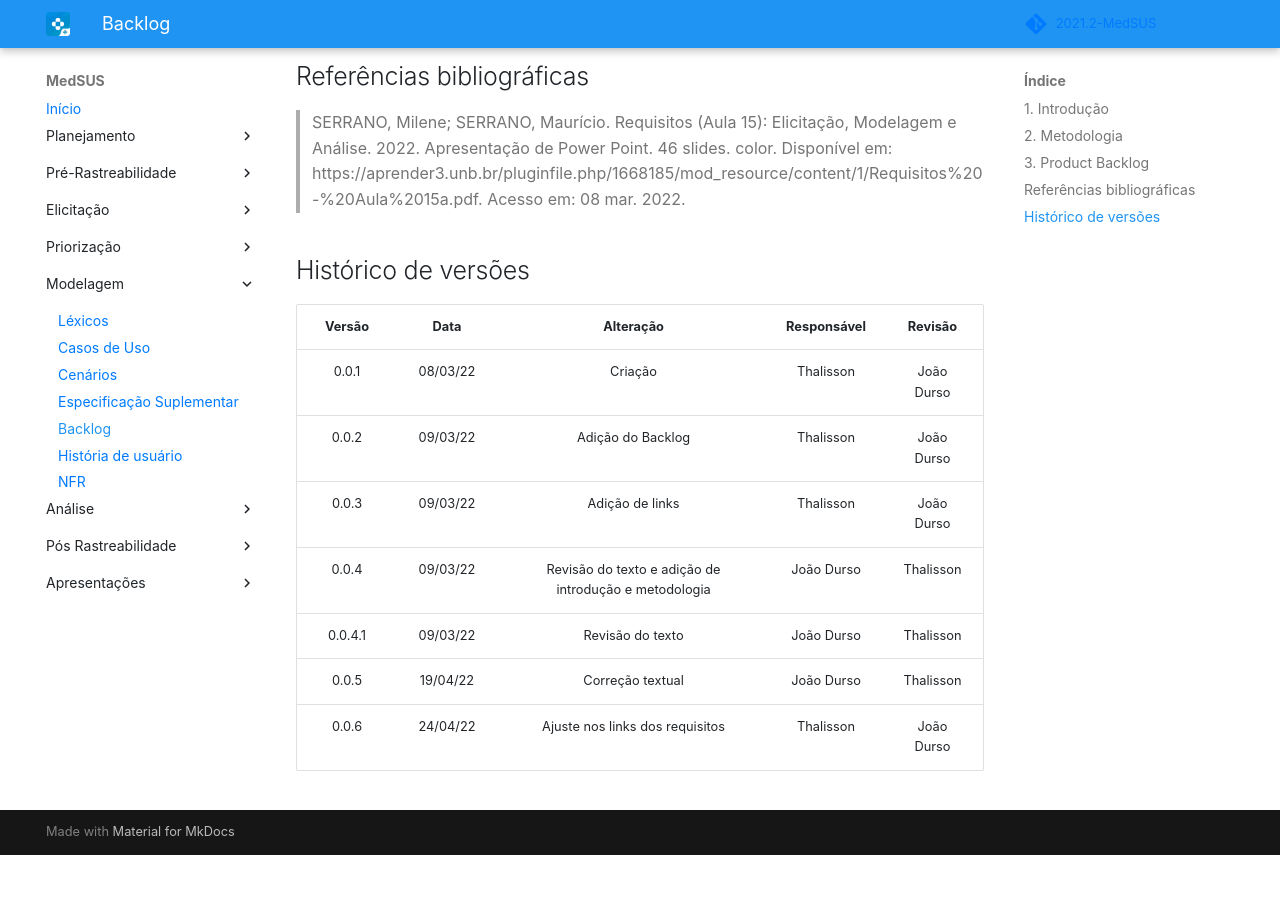
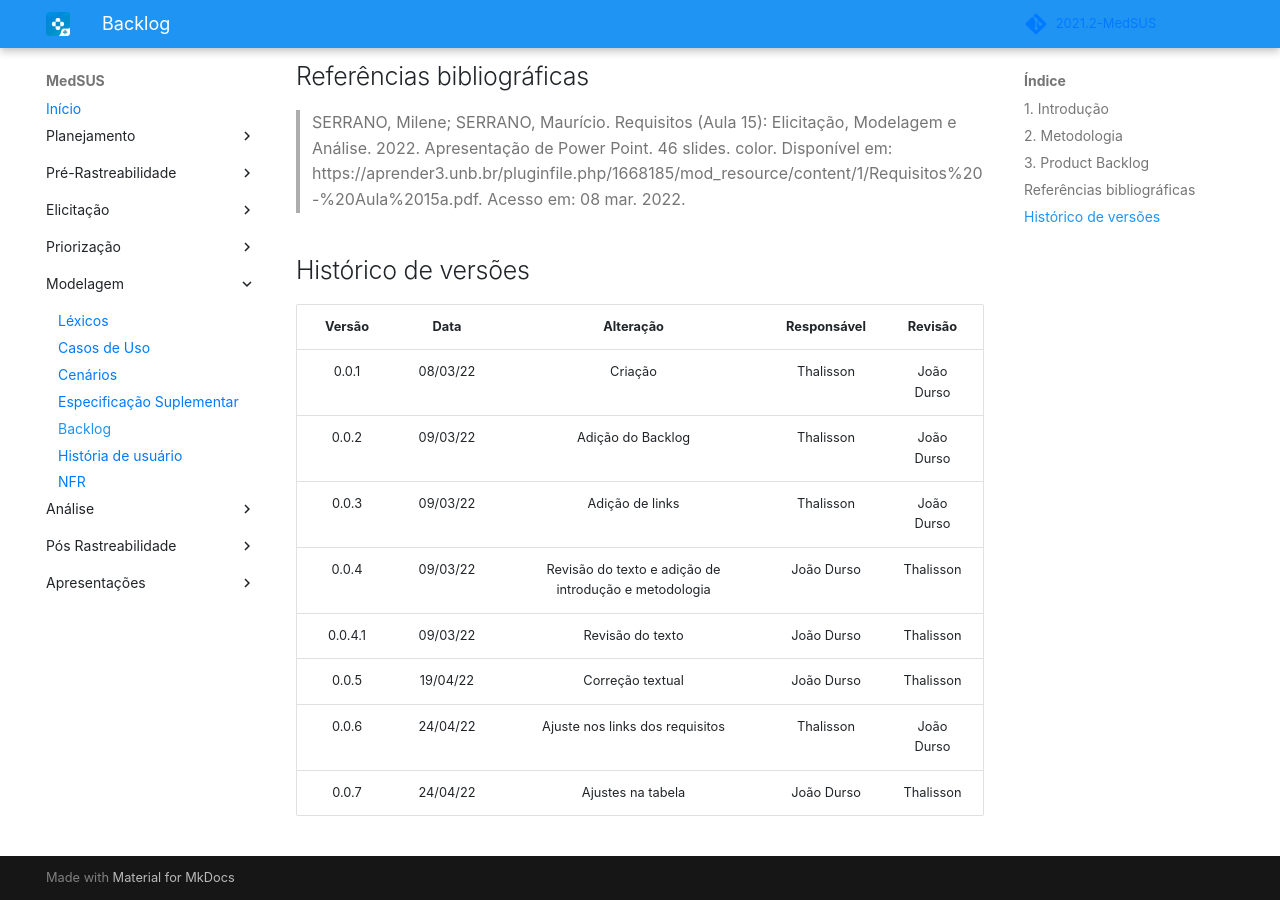
Before and after one commit to Requisitos-de-Software/2021.2-MedSUS, an MkDocs documentation site: the page built from docs/modeling/product_backlog.md, in a window 1280 px wide and 900 px high, scrolled down 5171 px. Built offline with MkDocs 1.6.1 and Material for MkDocs 9.7.7, drawn with Linux system fonts in a browser that asks for light colours; some web fonts are replaced; comment, search, counter and statistics services are not loaded; before the commit the page ends 6026 px from its top, so only the background shows below that.

Commit message:
Update product_backlog.md

```diff
--- a/docs/modeling/product_backlog.md
+++ b/docs/modeling/product_backlog.md
@@ -153,3 +153,4 @@ A metodologia utilizada foi partir dos <a href="https://requisitos-de-software.g
 | 0.0.4.1 | 09/03/22 |                   Revisão do texto                    | João Durso  | Thalisson  |
 |  0.0.5  | 19/04/22 |                   Correção textual                    | João Durso  | Thalisson  |
 |  0.0.6  | 24/04/22 |            Ajuste nos links dos requisitos            |  Thalisson  | João Durso |
+|  0.0.7  | 24/04/22 |                   Ajustes na tabela                   | João Durso  | Thalisson  |
```
